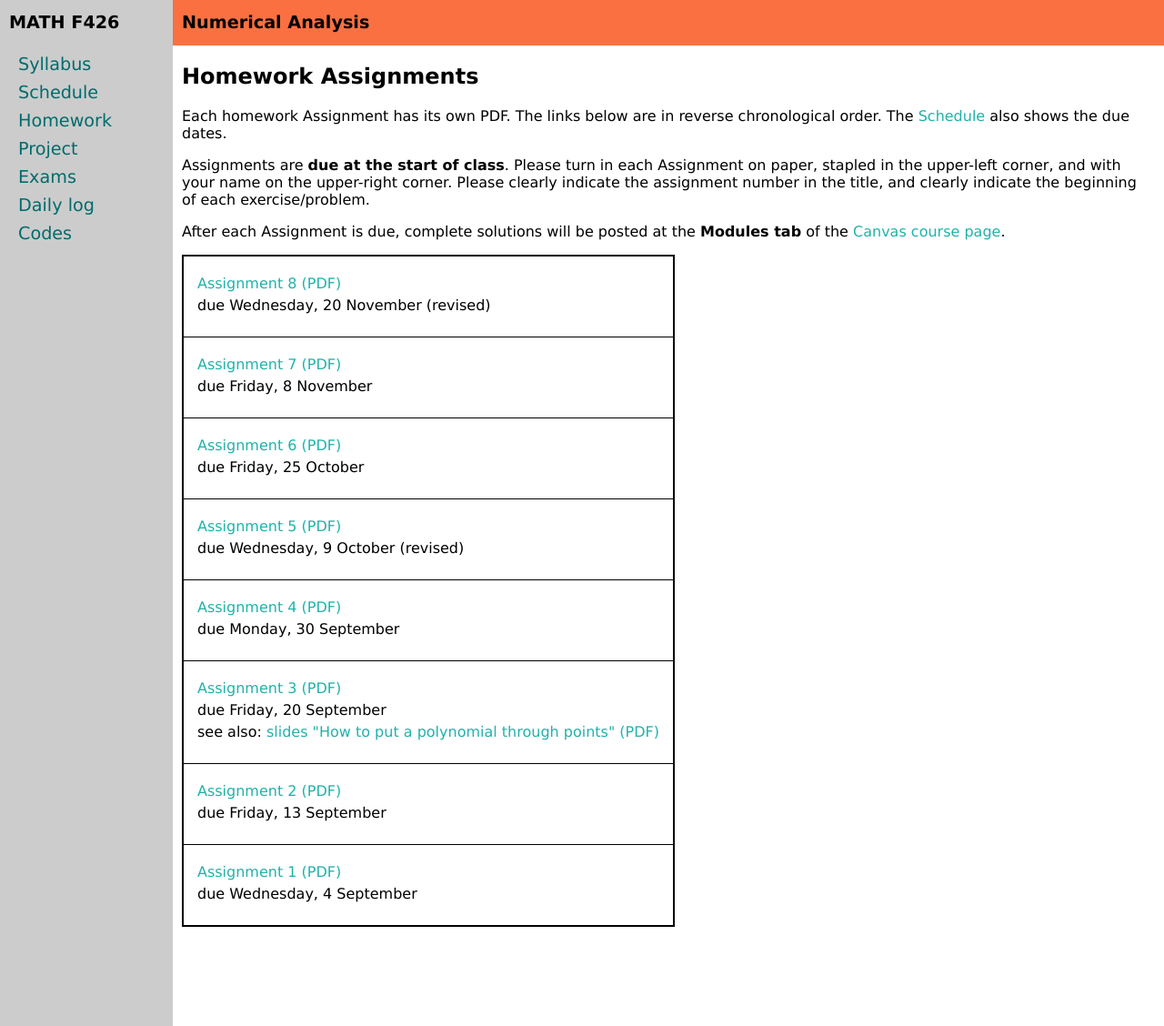
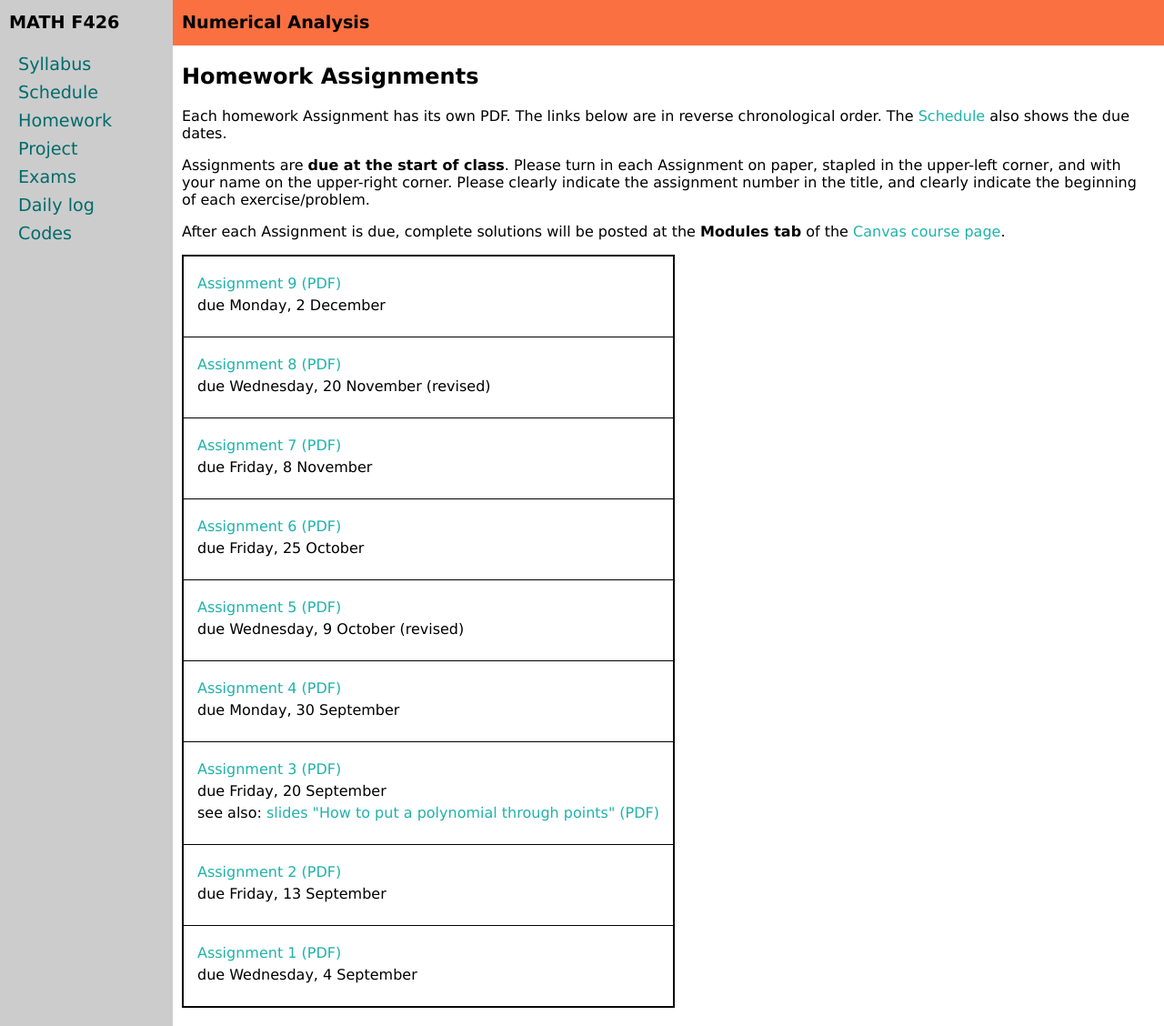
Before and after one commit to bueler/numerical, a Jekyll site: the page built from homework.md, in a window 1280 px wide and 1128 px high. Shown: the whole window at 91% size. Built offline with Jekyll 4.4.1, drawn with Linux system fonts in a browser that asks for light colours.

Commit message:
post Assignment 9

```diff
--- a/_data/homework.yml
+++ b/_data/homework.yml
@@ -1,6 +1,9 @@
 semester: Fall 2024
 home: assets/homework/F24
 homework:
+- name: Assignment 9
+  due: Monday, 2 December
+  blank: A9.pdf
 - name: Assignment 8
   due: Wednesday, 20 November (revised)
   blank: A8.pdf
```
Also changed, not shown: 3 other files.
